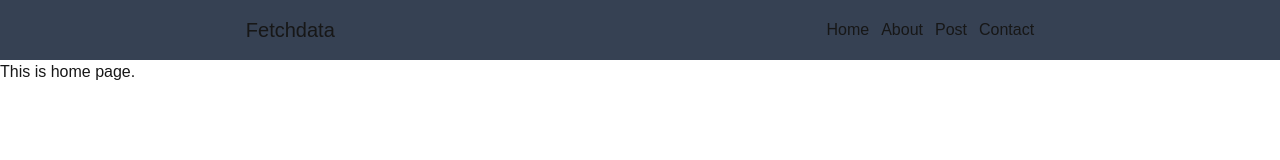
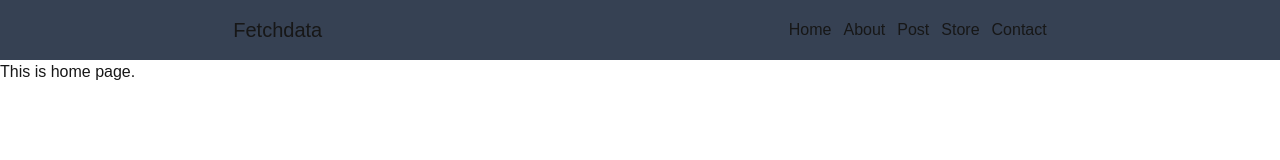
Before and after one commit to SohanAchhami54/Nextjs_Series, a Next.js app in the folder fetchdata/: page / in a window 1280 px wide. Shown: the top 160 px of the page. Built offline with nearby package versions, Linux system fonts and the light colour scheme.

Commit message:
feat(navbar): add store route to navigation

```diff
--- a/fetchdata/src/components/Navbar.js
+++ b/fetchdata/src/components/Navbar.js
@@ -10,6 +10,7 @@ const Navbar = () => {
                  <Link href='/'>Home </Link>
                  <Link  href='/about'>About </Link>
                  <Link href='/post'>Post </Link>
+                 <Link href='/store'>Store </Link>
                  <Link href='/contact'>Contact </Link>
              </div>
        </nav>
```
